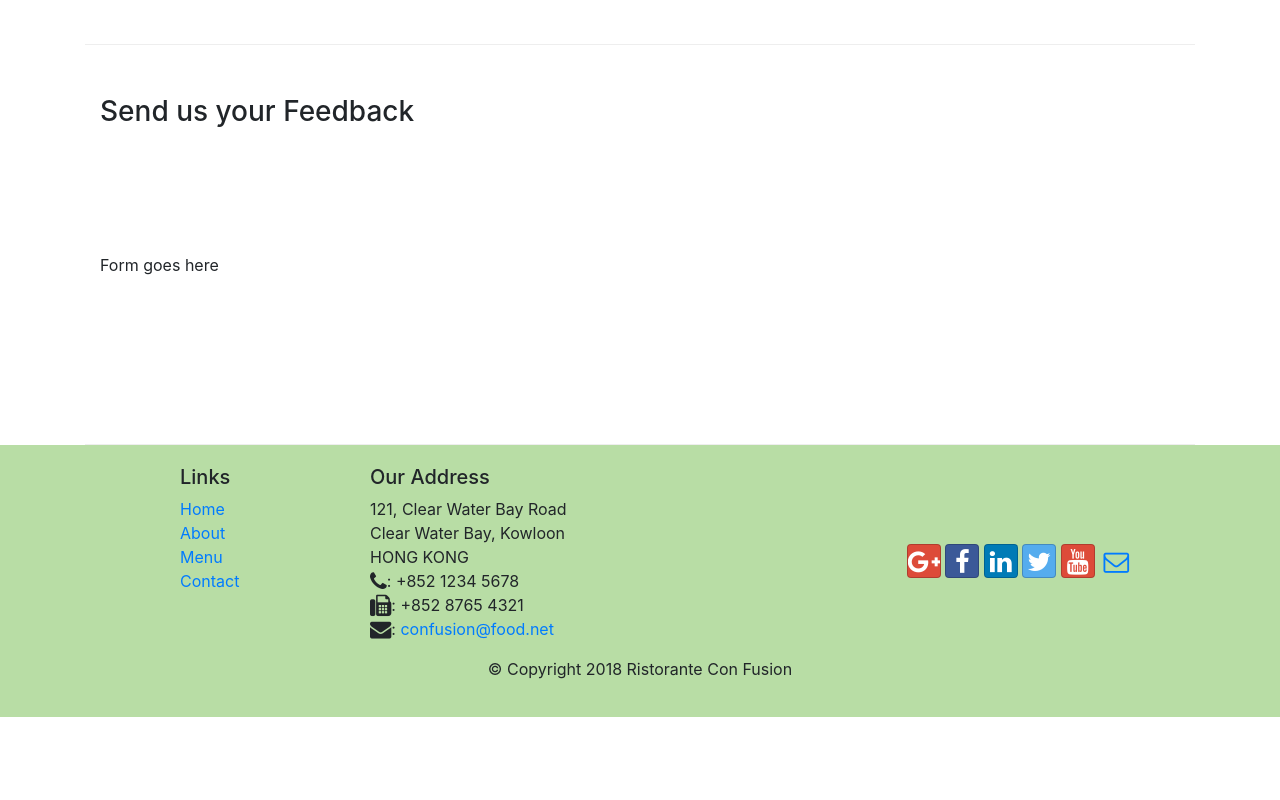
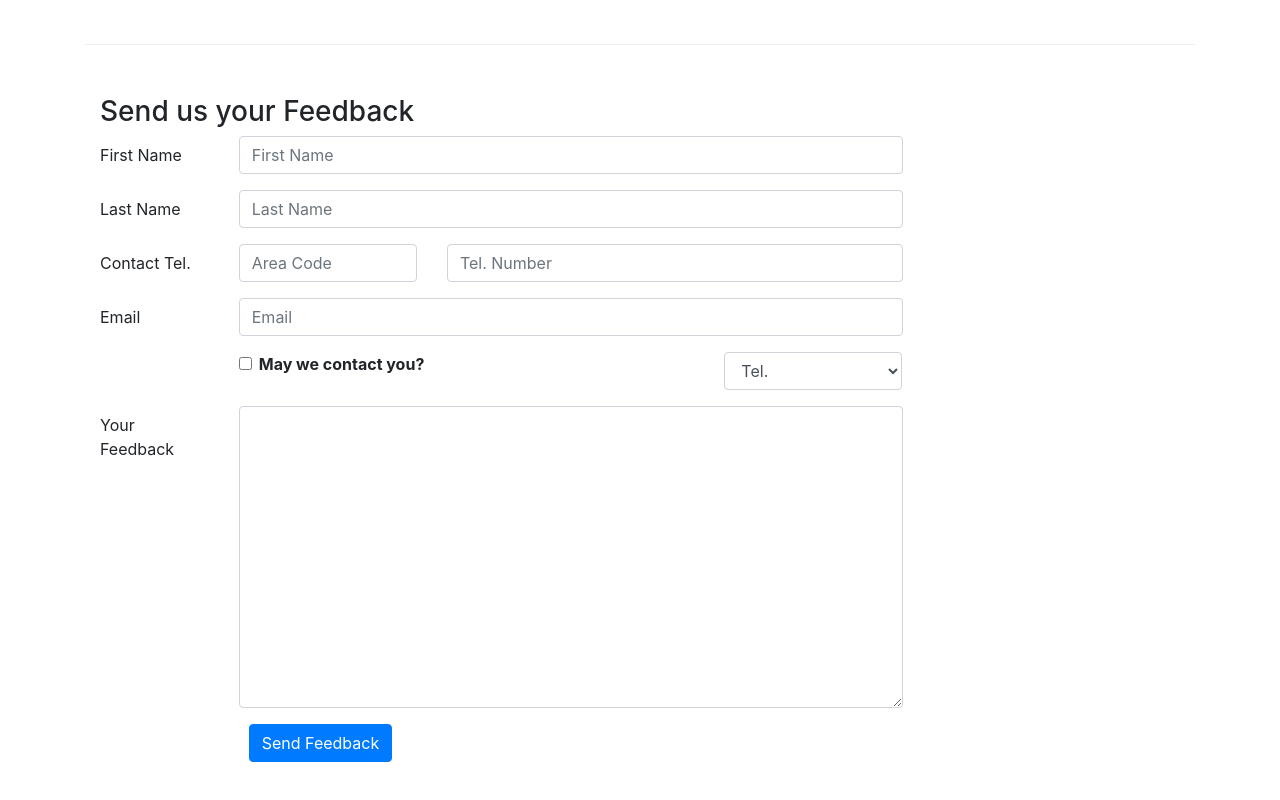
Before and after one commit to onyikeedu/conFusion, a website: page contactus.html in a window 1280 px wide. Shown: the part 820-1620 px from the top of the page. Before the commit the page ends 1537 px from the top, so only its background shows below. Drawn offline with nearby package versions, Linux system fonts and the light colour scheme.

Commit message:
Contact Form

```diff
--- a/contactus.html
+++ b/contactus.html
@@ -92,7 +92,63 @@
               <h3>Send us your Feedback</h3>
            </div>
             <div class="col-12 col-md-9">
-                Form goes here
+                <form>
+                    <div class="form-group row">
+                        <label for="firstname" class="col-md-2 col-form-label">First Name</label>
+                        <div class="col-md-10">
+                            <input type="text" class="form-control" id="firstname" name="firstname" placeholder="First Name">
+                        </div>
+                    </div>
+                    <div class="form-group row">
+                        <label for="lastname" class="col-md-2 col-form-label">Last Name</label>
+                        <div class="col-md-10">
+                            <input type="text" class="form-control" id="lastname" name="lastname" placeholder="Last Name">
+                        </div>
+                    </div>
+
+                    <div class="form-group row">
+                        <label for="telnum" class="col-12 col-md-2 col-form-label">Contact Tel.</label>
+                        <div class="col-5 col-md-3">
+                            <input type="tel" class="form-control" id="areacode" name="areacode" placeholder="Area Code">
+                        </div>
+                        <div class="col-7 col-md-7">
+                            <input type="tel" class="form-control" id="telnum" name="telnum" placeholder="Tel. Number">
+                        </div>
+                    </div>
+                    <div class="form-group row">
+                        <label for="emailid" class="col-md-2 col-form-label">Email</label>
+                        <div class="col-md-10">
+                            <input type="email" class="form-control" id="email" name="lastname" placeholder="Email">
+                        </div>
+                    </div>
+
+                    <div class="form-group row">
+                        <div class="col-md-6 offset-md-2">
+                            <div class="form-check">
+                                <input type="checkbox" class="form-check-input" name="approve" id="approve" value="">
+                                <label class="form-check-label" for="approve"><strong>May we contact you?</strong></label>
+                            </div>
+                        </div>
+                        <div class="col-md-3 offset-md-1">
+                            <select class="form-control">
+                                <option>Tel.</option>
+                                <option>Email</option>
+
+                            </select>
+                        </div>
+                    </div>
+                    <div class="form-group row">
+                        <label for="Feedback" class="col-md-2 col-form-label">Your Feedback</label>
+                        <div class="col-md-10">
+                            <textarea class="form-control" id="feedback="lastname" rows="12"></textarea>
+                        </div>
+                    </div>
+                    <div>
+                        <div class="offset-md-2 col-md-10">
+                            <button type="submit" class="btn btn-primary">Send Feedback</button>
+                        </div>
+                    </div>
+                </form>
             </div>
              <div class="col-12 col-md">
             </div>
```
